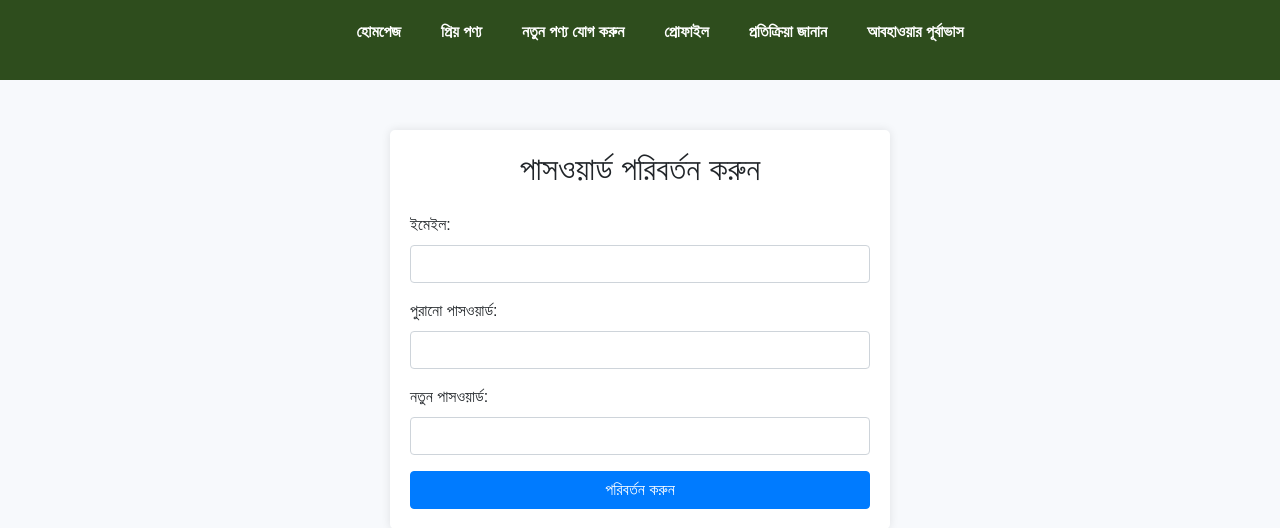
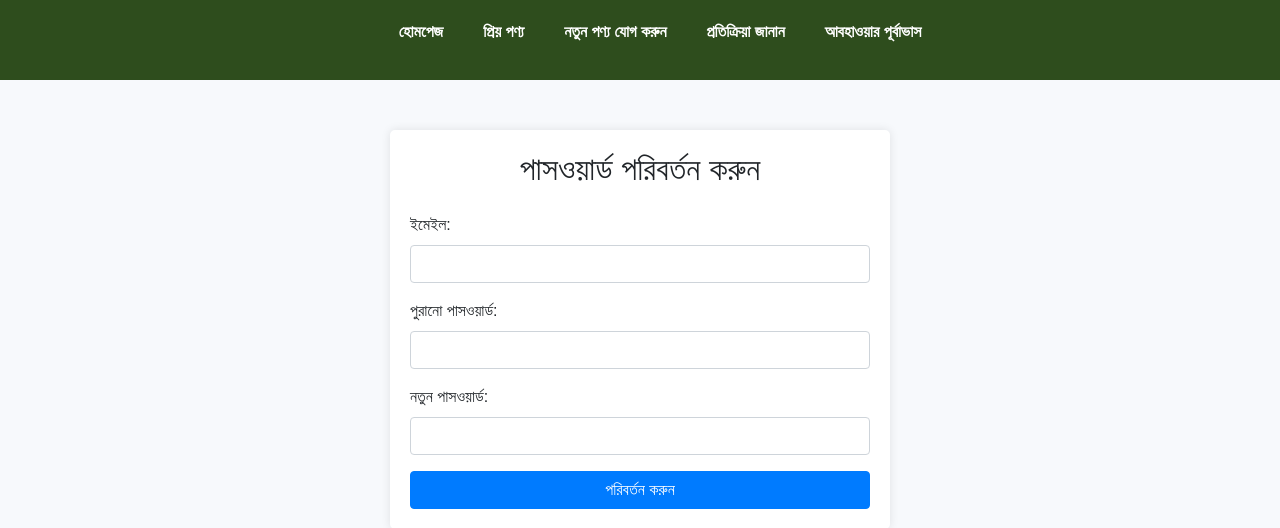
Before and after one commit to rakibul24466/Fosol-CSE499A-and-499B, a PHP site: page /changepassword.php in a window 1280 px wide. Shown: the top 528 px of the page. Run offline with PHP 8.4, Linux system fonts and the light colour scheme; some libraries are stand-ins or nearby versions.

Commit message:
removed unnecessary nav options

```diff
--- a/nav.php
+++ b/nav.php
@@ -44,7 +44,6 @@
                 <li><a href="service.php">আমাদের সেবা</a></li> -->
                 <li><a href="favourite.php">প্রিয় পণ্য</a></li>
                 <li><a href="new_products.php">নতুন পণ্য যোগ করুন</a></li>
-                <li><a href="user_profile.php">প্রোফাইল</a></li>
                 <li><a href="feedback.php">প্রতিক্রিয়া জানান</a></li>
                 <li><a href="https://weather-six-theta.vercel.app/?fbclid=IwAR02yOudHnHDnmagcdeuMwOPBkppIL_2s4s9v5CLYIn_XrnxryJpzPXVO6U">আবহাওয়ার পূর্বাভাস</a></li>
             </ul>
```
